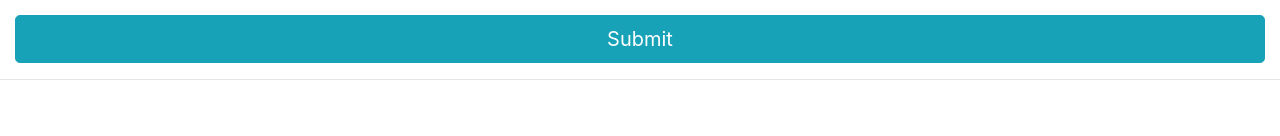
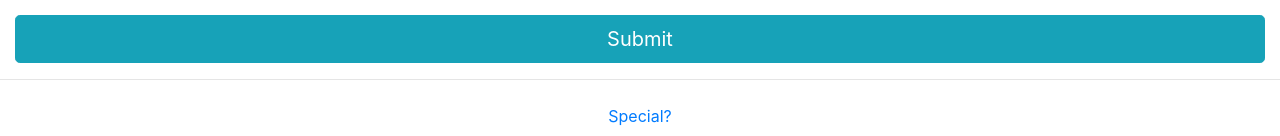
Before and after one commit to TSlaven19/PointProject, a Django app: page / in a window 1280 px wide. Shown: the part 1025-1161 px from the top of the page. Before the commit the page ends 1105 px from the top, so only its background shows below. Run offline with Django 3.2, Linux system fonts and the light colour scheme; data comes from the database, SQL or seed files in the repository; some libraries are stand-ins or nearby versions.

Commit message:
Added link to special

```diff
--- a/PointProject/PublicSite/templates/PublicSite/index.html
+++ b/PointProject/PublicSite/templates/PublicSite/index.html
@@ -119,6 +119,9 @@
     </div>
 </div>
 <hr>
+<div class="text-center">
+    <a class="nav-link" href="/special">Special?</a>
+</div>
 
 <script src="https://code.jquery.com/jquery-3.3.1.slim.min.js"
     integrity="sha384-q8i/X+965DzO0rT7abK41JStQIAqVgRVzpbzo5smXKp4YfRvH+8abtTE1Pi6jizo"
```
